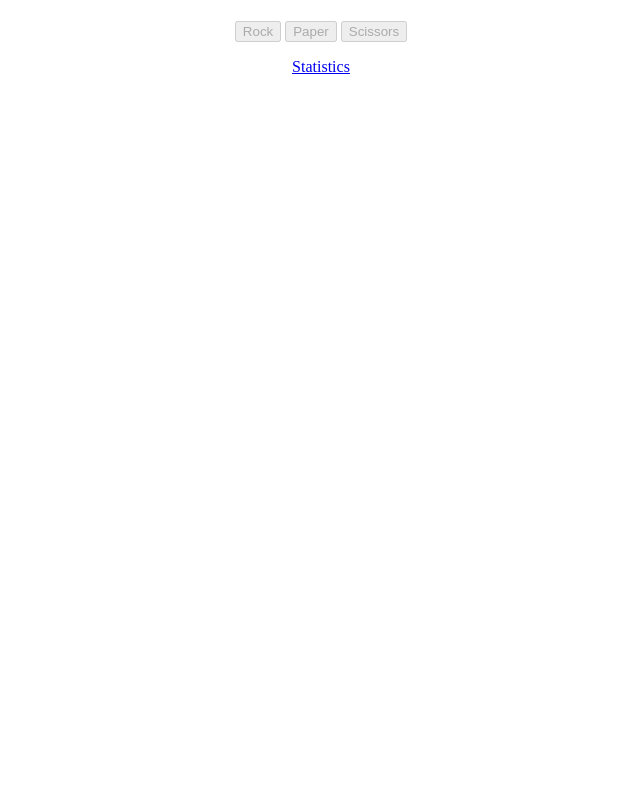
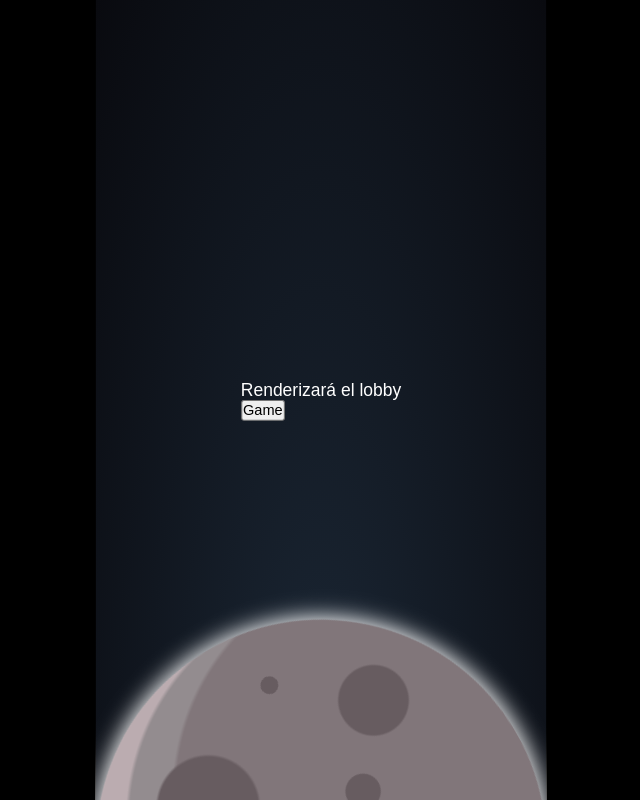
Before and after one commit to Jorger/Space4, a website: page public/index.html in a window 1280 px wide. Shown: the whole page, without its empty margins (319-959 px from the left). Drawn offline with nearby package versions, Linux system fonts and the light colour scheme.

Commit message:
Foundations and Meteor component

```diff
--- a/public/client.js
+++ b/public/client.js
@@ -1,123 +1,235 @@
 "use strict";
 
-(function () {
+(() => {
+  // Utilidades
+  const $ = document.querySelector.bind(document);
+  const $$ = document.querySelectorAll.bind(document);
+  const BASE_HEIGHT = 732;
+  const BASE_WIDTH = 412;
+  $("html").style.cssText += `--h: ${BASE_HEIGHT}px; --w: ${BASE_WIDTH}px`;
+  const setHtml = (element, html) => (element.innerHTML = html);
 
-    let socket, //Socket.IO client
-        buttons, //Button elements
-        message, //Message element
-        score, //Score element
-        points = { //Game points
-            draw: 0,
-            win: 0,
-            lose: 0
-        };
+  /**
+   * Para edicioar eventos
+   * @param {*} target
+   * @param {*} type
+   * @param {*} callback
+   * @param {*} parameter
+   */
+  const $on = (target, type, callback, parameter = {}) => {
+    if (target) {
+      target.addEventListener(type, callback, parameter);
+    }
+  };
 
-    /**
-     * Disable all button
-     */
-    function disableButtons() {
-        for (let i = 0; i < buttons.length; i++) {
-            buttons[i].setAttribute("disabled", "disabled");
-        }
+  /**
+   * Función que detcta cuando un evento de tipo transitionend termina
+   * @param {*} target
+   * @param {*} callback
+   * @returns
+   */
+  const onRest = (target, callback) =>
+    $on(target, "transitionend", (evt) => callback(evt.propertyName));
+
+  const addClass = (target, className) => {
+    if (target) {
+      className.split(" ").forEach((classText) => {
+        target.classList.add(classText);
+      });
     }
+  };
 
-    /**
-     * Enable all button
-     */
-    function enableButtons() {
-        for (let i = 0; i < buttons.length; i++) {
-            buttons[i].removeAttribute("disabled");
-        }
+  // const removeClass = (target, className) => {
+  //   if (target) {
+  //     className.split(' ').forEach((classText) => {
+  //       target.classList.remove(classText);
+  //     });
+  //   }
+  // };
+
+  /**
+   * Eliminar un evento
+   * @param {*} target
+   * @param {*} type
+   * @param {*} callback
+   * @param {*} parameter
+   */
+  // const $off = (target, type, callback, parameter = {}) => {
+  //   if (target) {
+  //     target.removeEventListener(type, callback, parameter);
+  //   }
+  // };
+
+  /**
+   * Determina si el dispotivo es mobile
+   */
+  const isMobile = () => /iPhone|iPad|iPod|Android/i.test(navigator.userAgent);
+
+  /**
+   * Agregar estilos inline a un elemento
+   * @param {*} target
+   * @param {*} styles
+   */
+  const addStyle = (target, styles) => {
+    if (target) {
+      for (let style in styles) {
+        target.style[style] = styles[style];
+      }
     }
+  };
 
-    /**
-     * Set message text
-     * @param {string} text
-     */
-    function setMessage(text) {
-        message.innerHTML = text;
-    }
+  /**
+   * Para establecer un tiempo para hacer una acción en una función
+   * útil para el evento de resize
+   * @param {*} fn
+   * @param {*} delay
+   */
+  const debounce = (fn, delay) => {
+    var t;
+    return function () {
+      clearTimeout(t);
+      t = setTimeout(fn, delay);
+    };
+  };
 
-    /**
-     * Set score text
-     * @param {string} text
-     */
-    function displayScore(text) {
-        score.innerHTML = [
-            "<h2>" + text + "</h2>",
-            "Won: " + points.win,
-            "Lost: " + points.lose,
-            "Draw: " + points.draw
-        ].join("<br>");
-    }
+  /**
+   * Retonará las dimnesiones de la pantalla
+   */
+  const getDimensionsScreen = () => ({
+    w: window.innerWidth,
+    h: window.innerHeight,
+  });
 
-    /**
-     * Binde Socket.IO and button events
-     */
-    function bind() {
+  const onWindowResize = debounce(() => {
+    const { w, h } = getDimensionsScreen();
+    const scale = Math.min(w / BASE_WIDTH, h / BASE_HEIGHT);
+    const mobile = isMobile();
+    addStyle($("body"), {
+      zoom: `${w < BASE_WIDTH ? Math.round((w / BASE_WIDTH) * 100) : 100}%`,
+      transform:
+        scale >= 1 || mobile ? `scale(${!mobile ? scale : 1})` : undefined,
+    });
+  }, 100);
+  // fin de utilidades
 
-        socket.on("start", () => {
-            enableButtons();
-            setMessage("Round " + (points.win + points.lose + points.draw + 1));
-        });
+  /**
+   * Componente que renderizará un meteoro...
+   * @param {*} size
+   * @param {*} color
+   * @param {*} left
+   * @param {*} top
+   * @param {*} animated
+   * @returns
+   */
+  const Meteor = (
+    size = 20,
+    color = "g",
+    left = 0,
+    top = 0,
+    animated = false
+  ) =>
+    `<meteor class='${color} ${
+      animated ? "an" : ""
+    }' style='width:${size}px;height:${size}px;left:${left}px;top:${top}px'></meteor>`;
 
-        socket.on("win", () => {
-            points.win++;
-            displayScore("You win!");
-        });
+  const Game = () => {
+    setHtml(
+      $("#render"),
+      `<div>Y este es el juego<br><button>Lobby</button></div>`
+    );
 
-        socket.on("lose", () => {
-            points.lose++;
-            displayScore("You lose!");
-        });
+    // Agregar los eventos
+    $on($("button"), "click", () => {
+      console.log("Var al Lobby");
+      App("Lobby");
+    });
+  };
 
-        socket.on("draw", () => {
-            points.draw++;
-            displayScore("Draw!");
-        });
+  const Lobby = () => {
+    setHtml(
+      $("#render"),
+      `<div>Renderizará el lobby<br><button>Game</button></div>`
+    );
 
-        socket.on("end", () => {
-            disableButtons();
-            setMessage("Waiting for opponent...");
-        });
+    // Agregar los eventos
+    $on($("button"), "click", () => {
+      console.log("Va al Game");
+      App("Game");
+    });
+  };
 
-        socket.on("connect", () => {
-            disableButtons();
-            setMessage("Waiting for opponent...");
-        });
+  const App = (screen = "Lobby") => {
+    const Handler = {
+      Lobby,
+      Game,
+    };
 
-        socket.on("disconnect", () => {
-            disableButtons();
-            setMessage("Connection lost!");
-        });
+    Handler[screen]();
+  };
 
-        socket.on("error", () => {
-            disableButtons();
-            setMessage("Connection error!");
-        });
+  const meteorColors = {
+    g: {
+      b: "#bbacb0",
+      p: "#675c60",
+      s: "#81767a",
+      t: "#938c8f",
+    },
+    b: {
+      b: "#3d72b1",
+      p: "#03478d",
+      s: "#0166ac",
+      t: "#085b9c",
+    },
+    r: {
+      b: "#ea694f",
+      p: "#e0552c",
+      s: "#b82a0d",
+      t: "#d44729",
+    },
+  };
 
-        for (let i = 0; i < buttons.length; i++) {
-            ((button, guess) => {
-                button.addEventListener("click", function (e) {
-                    disableButtons();
-                    socket.emit("guess", guess);
-                }, false);
-            })(buttons[i], i + 1);
-        }
-    }
+  const customStyle = Object.keys(meteorColors)
+    .map(
+      (m) => `
+      meteor.${m} {
+        background: ${meteorColors[m].b};
+        background-image: ${new Array(9)
+          .fill(null)
+          .map(
+            (_, i) =>
+              `radial-gradient(circle, ${
+                meteorColors[m][i <= 6 ? "p" : i === 7 ? "s" : "t"]
+              } ${i <= 6 ? 18 : 60}%, rgba(255, 255, 255, 0) ${
+                (i <= 6 ? 18 : 60) + 1
+              }%)`
+          )
+          .join(",")};
+        background-repeat: no-repeat;
+        background-size: 89% 85%, 60% 60%, 30% 30%, 15% 15%, 15% 15%, 15% 15%, 23% 23%, 120% 120%, 120% 120%;
+        background-position: -109% -82%, 115% -5%, 70% 42%, 59% 7%, 39% 52%, 55% 87%, 30% 77%, -60% 53%, 0 53%;
+      }
+    `
+    )
+    .join("");
 
-    /**
-     * Client module init
-     */
-    function init() {
-        socket = io({ upgrade: false, transports: ["websocket"] });
-        buttons = document.getElementsByTagName("button");
-        message = document.getElementById("message");
-        score = document.getElementById("score");
-        disableButtons();
-        bind();
-    }
+  const style = document.createElement("style");
+  setHtml(style, customStyle);
+  $("head").appendChild(style);
 
-    window.addEventListener("load", init, false);
+  setHtml(
+    $("#root"),
+    `<div id="render" class="wh cs"></div>${Meteor(
+      BASE_WIDTH,
+      "g",
+      0,
+      BASE_HEIGHT - BASE_WIDTH * 0.4,
+      true
+    )}`
+  );
 
+  App("Lobby");
+
+  $on(document, "contextmenu", (event) => event.preventDefault());
+  $on(window, "resize", onWindowResize);
+  onWindowResize();
 })();
--- a/public/index.html
+++ b/public/index.html
@@ -1,27 +1,13 @@
 <!DOCTYPE html>
 <html lang="en">
-<head>
-<title>Rock, Paper, Scissors</title>
-<meta charset="UTF-8">
-</head>
-<body>
-
-<div style="text-align:center">
-    <h1 id="message"></h1>
-    <div>
-        <button>Rock</button>
-        <button>Paper</button>
-        <button>Scissors</button>
-    </div>
-    <div id="score"></div>
-    <p>
-        <a href="/stat">Statistics</a>
-    </p>
-</div>
-
-<script src="/socket.io/socket.io.js"></script>
-<script src="/shared.js"></script>
-<script src="/client.js"></script>
-
-</body>
+  <head>
+    <meta charset="UTF-8" />
+    <meta name="viewport" content="width=device-width, initial-scale=1.0" />
+    <title>Space4</title>
+    <link rel="stylesheet" href="/styles.css" />
+  </head>
+  <body class="cs wh">
+    <div id="root"></div>
+    <script src="client.js"></script>
+  </body>
 </html>
--- /dev/null
+++ b/public/styles.css
@@ -0,0 +1,69 @@
+:root {
+  --black: black;
+}
+
+/* Estilos globales */
+* {
+  margin: 0;
+  padding: 0;
+}
+
+html,
+body {
+  background: var(--black);
+  color: white;
+  font-family: Arial;
+  overflow: hidden;
+  position: fixed;
+  user-select: none;
+}
+
+div {
+  box-sizing: border-box;
+}
+
+/* Clase para centrar elementos en la pantalla*/
+.cs {
+  align-items: center;
+  display: flex;
+  justify-content: center;
+}
+
+/* Clase para establecer elementos all 100% en alto y en ancho */
+.wh {
+  width: 100%;
+  height: 100%;
+}
+
+#root {
+  height: var(--h);
+  justify-content: center;
+  overflow: hidden;
+  position: relative;
+  width: var(--w);
+  background: radial-gradient(ellipse at bottom, #1b2735 0%, #090a0f 100%);
+}
+
+/* Finde estilos globales */
+
+/* Para los estilos del meteoro */
+meteor {
+  position: absolute;
+  border-radius: 100%;
+  overflow: hidden;
+}
+
+meteor.an {
+  animation: cr 60s infinite linear;
+  box-shadow: 0px 0px 20px 2px white;
+}
+
+@keyframes cr {
+  from {
+    transform: rotate(0deg);
+  }
+  to {
+    transform: rotate(-359deg);
+  }
+}
+/* Fin de los estilos del meteoro */
```
Also changed, not shown: 4 other files.
